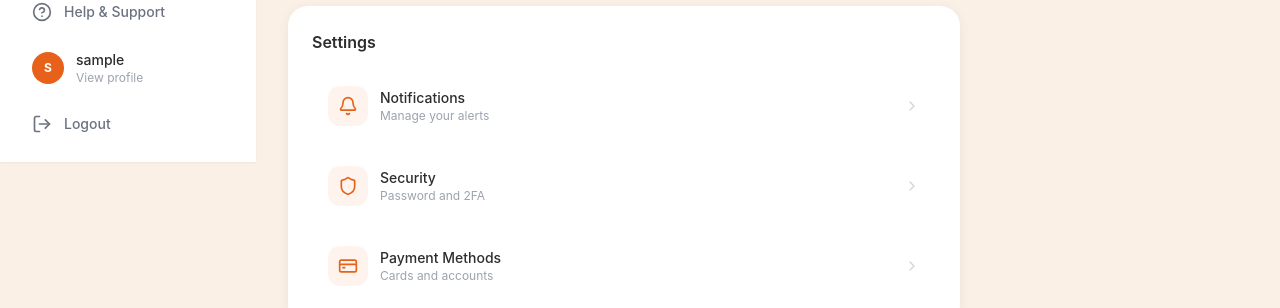
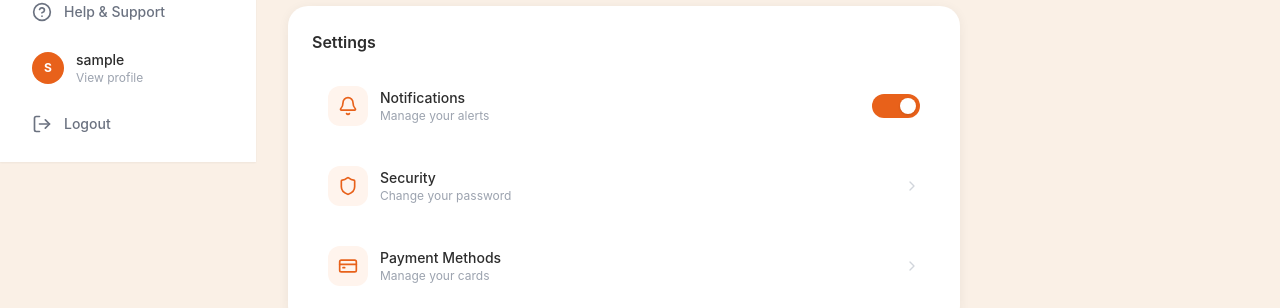
Before and after one commit to LeonardoPigatti/fintech, a React (Vite) app in the folder front/: page /profile in a window 1280 px wide. Shown: the part 638-946 px from the top of the page. Built offline with nearby package versions, Linux system fonts and the light colour scheme; no server answers; sample sign-in values are in the browser's storage.

Commit message:
feat: add profile settings with notifications toggle, change password and payment methods

```diff
--- a/front/src/api/user.ts
+++ b/front/src/api/user.ts
@@ -15,4 +15,8 @@ export const userApi = {
     const response = await api.get<UserProfile>('/users/me');
     return response.data;
   },
+
+  changePassword: async (data: { currentPassword: string; newPassword: string }): Promise<void> => {
+    await api.put('/users/change-password', data);
+  },
 };
--- a/front/src/pages/ProfilePage.tsx
+++ b/front/src/pages/ProfilePage.tsx
@@ -1,13 +1,55 @@
-import { useQuery } from '@tanstack/react-query';
+import { useState } from 'react';
+import { useQuery, useMutation } from '@tanstack/react-query';
+import { useNavigate } from 'react-router-dom';
 import { userApi } from '../api/user';
 import { formatDate } from '../utils/formatters';
-import { User, Mail, CreditCard, Building, Calendar, Shield, Bell, ChevronRight } from 'lucide-react';
+import { User, Mail, CreditCard, Building, Calendar, Shield, Bell, ChevronRight, X, Loader2, Eye, EyeOff, Check } from 'lucide-react';
 
 export default function ProfilePage() {
+  const navigate = useNavigate();
+  const [showPasswordModal, setShowPasswordModal] = useState(false);
+  const [notifications, setNotifications] = useState(true);
+  const [showNotifSuccess, setShowNotifSuccess] = useState(false);
+  const [passwordForm, setPasswordForm] = useState({ currentPassword: '', newPassword: '', confirmPassword: '' });
+  const [showCurrent, setShowCurrent] = useState(false);
+  const [showNew, setShowNew] = useState(false);
+  const [passwordError, setPasswordError] = useState('');
+
   const { data: user, isLoading } = useQuery({
     queryKey: ['user'],
     queryFn: userApi.getMe,
   });
+
+  const changePasswordMutation = useMutation({
+    mutationFn: userApi.changePassword,
+    onSuccess: () => {
+      setShowPasswordModal(false);
+      setPasswordForm({ currentPassword: '', newPassword: '', confirmPassword: '' });
+      setPasswordError('');
+    },
+    onError: (error: any) => {
+      setPasswordError(error.response?.data?.error || 'Senha atual incorreta');
+    },
+  });
+
+  const handleChangePassword = (e: React.FormEvent) => {
+    e.preventDefault();
+    setPasswordError('');
+    if (passwordForm.newPassword !== passwordForm.confirmPassword) {
+      setPasswordError('As senhas não coincidem');
+      return;
+    }
+    changePasswordMutation.mutate({
+      currentPassword: passwordForm.currentPassword,
+      newPassword: passwordForm.newPassword,
+    });
+  };
+
+  const handleNotifications = () => {
+    setNotifications(!notifications);
+    setShowNotifSuccess(true);
+    setTimeout(() => setShowNotifSuccess(false), 2000);
+  };
 
   const getInitials = (name: string) => {
     return name.split(' ').map(n => n[0]).join('').toUpperCase().slice(0, 2);
@@ -17,12 +59,6 @@ export default function ProfilePage() {
     if (!cpf) return '***.***.***-**';
     return cpf.replace(/(\d{3})(\d{3})(\d{3})(\d{2})/, '***.$2.$3-**');
   };
-
-  const settings = [
-    { icon: Bell, label: 'Notifications', description: 'Manage your alerts' },
-    { icon: Shield, label: 'Security', description: 'Password and 2FA' },
-    { icon: CreditCard, label: 'Payment Methods', description: 'Cards and accounts' },
-  ];
 
   if (isLoading) {
     return (
@@ -122,23 +158,125 @@ export default function ProfilePage() {
       <div className='card p-6'>
         <h3 className='font-semibold text-dark-800 mb-4'>Settings</h3>
         <div className='space-y-2'>
-          {settings.map(({ icon: Icon, label, description }) => (
-            <button key={label}
+
+          {/* Notifications */}
+          <div className='flex items-center justify-between p-4 rounded-xl hover:bg-cream-100 transition-colors'>
+            <div className='flex items-center gap-3'>
+              <div className='w-10 h-10 rounded-xl bg-primary-50 flex items-center justify-center'>
+                <Bell className='w-5 h-5 text-primary-500' />
+              </div>
+              <div>
+                <p className='text-sm font-medium text-dark-800'>Notifications</p>
+                <p className='text-xs text-gray-400'>Manage your alerts</p>
+              </div>
+            </div>
+            <div className='flex items-center gap-3'>
+              {showNotifSuccess && <Check className='w-4 h-4 text-green-500' />}
+              <button onClick={handleNotifications}
+                className={`relative w-12 h-6 rounded-full transition-colors ${notifications ? 'bg-primary-500' : 'bg-gray-200'}`}>
+                <div className={`absolute top-1 w-4 h-4 bg-white rounded-full shadow transition-all ${notifications ? 'left-7' : 'left-1'}`} />
+              </button>
+            </div>
+          </div>
+
+          {/* Security */}
+          <button onClick={() => setShowPasswordModal(true)}
             className='w-full flex items-center justify-between p-4 rounded-xl hover:bg-cream-100 transition-colors group'>
             <div className='flex items-center gap-3'>
               <div className='w-10 h-10 rounded-xl bg-primary-50 flex items-center justify-center'>
-                  <Icon className='w-5 h-5 text-primary-500' />
+                <Shield className='w-5 h-5 text-primary-500' />
               </div>
               <div className='text-left'>
-                  <p className='text-sm font-medium text-dark-800'>{label}</p>
-                  <p className='text-xs text-gray-400'>{description}</p>
+                <p className='text-sm font-medium text-dark-800'>Security</p>
+                <p className='text-xs text-gray-400'>Change your password</p>
               </div>
             </div>
             <ChevronRight className='w-4 h-4 text-gray-300 group-hover:text-primary-500 transition-colors' />
           </button>
-          ))}
+
+          {/* Payment Methods */}
+          <button onClick={() => navigate('/cards')}
+            className='w-full flex items-center justify-between p-4 rounded-xl hover:bg-cream-100 transition-colors group'>
+            <div className='flex items-center gap-3'>
+              <div className='w-10 h-10 rounded-xl bg-primary-50 flex items-center justify-center'>
+                <CreditCard className='w-5 h-5 text-primary-500' />
+              </div>
+              <div className='text-left'>
+                <p className='text-sm font-medium text-dark-800'>Payment Methods</p>
+                <p className='text-xs text-gray-400'>Manage your cards</p>
               </div>
             </div>
+            <ChevronRight className='w-4 h-4 text-gray-300 group-hover:text-primary-500 transition-colors' />
+          </button>
+        </div>
+      </div>
+
+      {/* Change Password Modal */}
+      {showPasswordModal && (
+        <div className='fixed inset-0 bg-black/50 flex items-center justify-center z-50 p-4'>
+          <div className='bg-white rounded-2xl p-6 w-full max-w-md'>
+            <div className='flex items-center justify-between mb-6'>
+              <h2 className='text-lg font-bold text-dark-800'>Change Password</h2>
+              <button onClick={() => { setShowPasswordModal(false); setPasswordError(''); }}
+                className='text-gray-400 hover:text-dark-800 transition-colors'>
+                <X className='w-5 h-5' />
+              </button>
+            </div>
+
+            <form onSubmit={handleChangePassword} className='space-y-4'>
+              {passwordError && (
+                <div className='bg-red-50 border border-red-200 rounded-xl p-3'>
+                  <p className='text-red-500 text-sm'>{passwordError}</p>
+                </div>
+              )}
+
+              <div>
+                <label className='block text-xs font-medium text-dark-800 mb-2'>Current Password</label>
+                <div className='relative'>
+                  <input type={showCurrent ? 'text' : 'password'}
+                    value={passwordForm.currentPassword}
+                    onChange={e => setPasswordForm({ ...passwordForm, currentPassword: e.target.value })}
+                    className='w-full bg-cream-100 border border-cream-200 rounded-xl px-4 py-3 text-dark-800 focus:outline-none focus:border-primary-500 pr-12'
+                    placeholder='••••••••' required />
+                  <button type='button' onClick={() => setShowCurrent(!showCurrent)}
+                    className='absolute right-4 top-1/2 -translate-y-1/2 text-gray-400'>
+                    {showCurrent ? <EyeOff className='w-4 h-4' /> : <Eye className='w-4 h-4' />}
+                  </button>
+                </div>
+              </div>
+
+              <div>
+                <label className='block text-xs font-medium text-dark-800 mb-2'>New Password</label>
+                <div className='relative'>
+                  <input type={showNew ? 'text' : 'password'}
+                    value={passwordForm.newPassword}
+                    onChange={e => setPasswordForm({ ...passwordForm, newPassword: e.target.value })}
+                    className='w-full bg-cream-100 border border-cream-200 rounded-xl px-4 py-3 text-dark-800 focus:outline-none focus:border-primary-500 pr-12'
+                    placeholder='••••••••' minLength={6} required />
+                  <button type='button' onClick={() => setShowNew(!showNew)}
+                    className='absolute right-4 top-1/2 -translate-y-1/2 text-gray-400'>
+                    {showNew ? <EyeOff className='w-4 h-4' /> : <Eye className='w-4 h-4' />}
+                  </button>
+                </div>
+              </div>
+
+              <div>
+                <label className='block text-xs font-medium text-dark-800 mb-2'>Confirm New Password</label>
+                <input type='password'
+                  value={passwordForm.confirmPassword}
+                  onChange={e => setPasswordForm({ ...passwordForm, confirmPassword: e.target.value })}
+                  className='w-full bg-cream-100 border border-cream-200 rounded-xl px-4 py-3 text-dark-800 focus:outline-none focus:border-primary-500'
+                  placeholder='••••••••' required />
+              </div>
+
+              <button type='submit' disabled={changePasswordMutation.isPending}
+                className='w-full bg-primary-500 hover:bg-primary-600 disabled:opacity-50 text-white font-semibold py-3 rounded-xl transition-all flex items-center justify-center gap-2'>
+                {changePasswordMutation.isPending ? <Loader2 className='w-5 h-5 animate-spin' /> : 'Change Password'}
+              </button>
+            </form>
+          </div>
+        </div>
+      )}
     </div>
   );
 }
```
Lines whose indentation alone changed are shown as unchanged.
